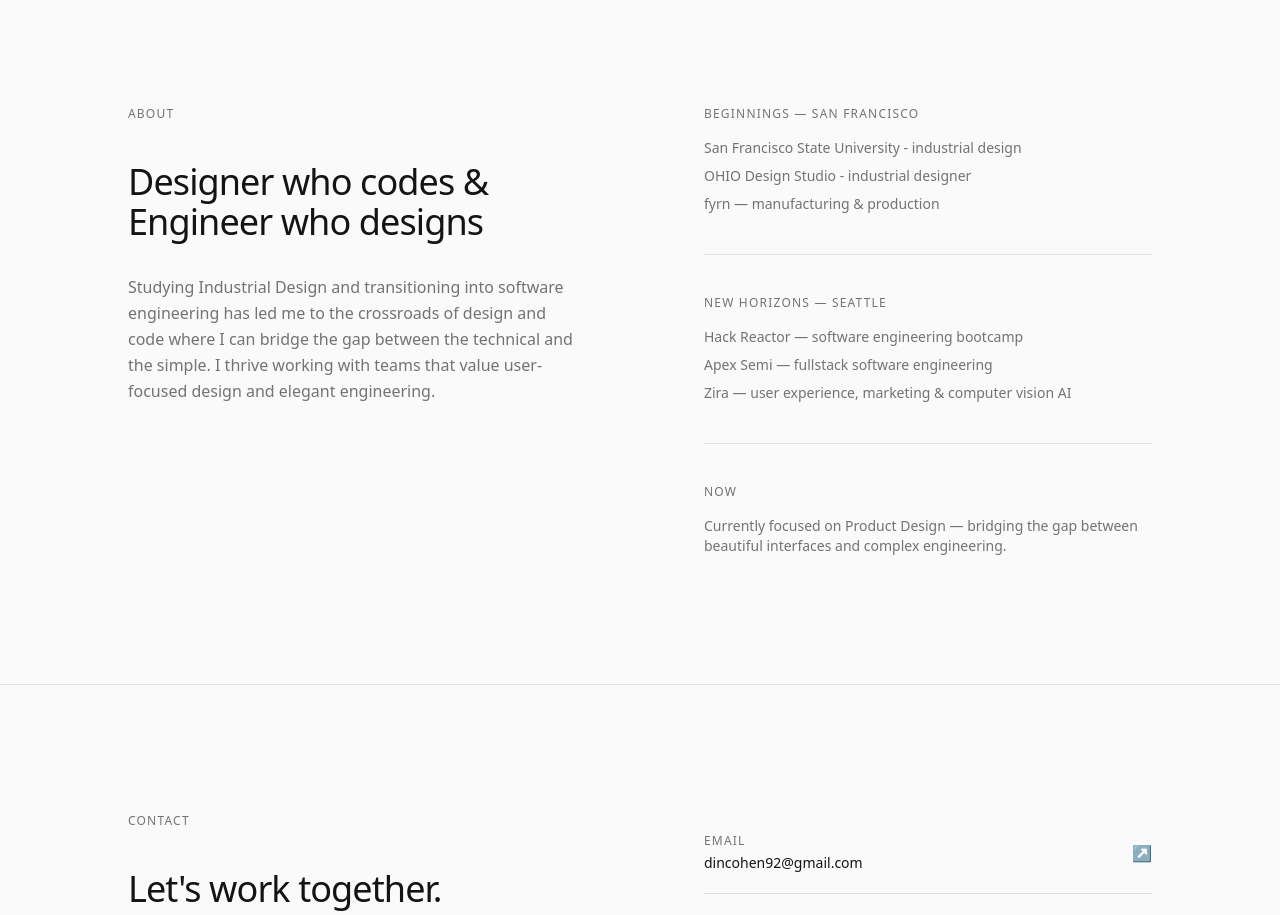
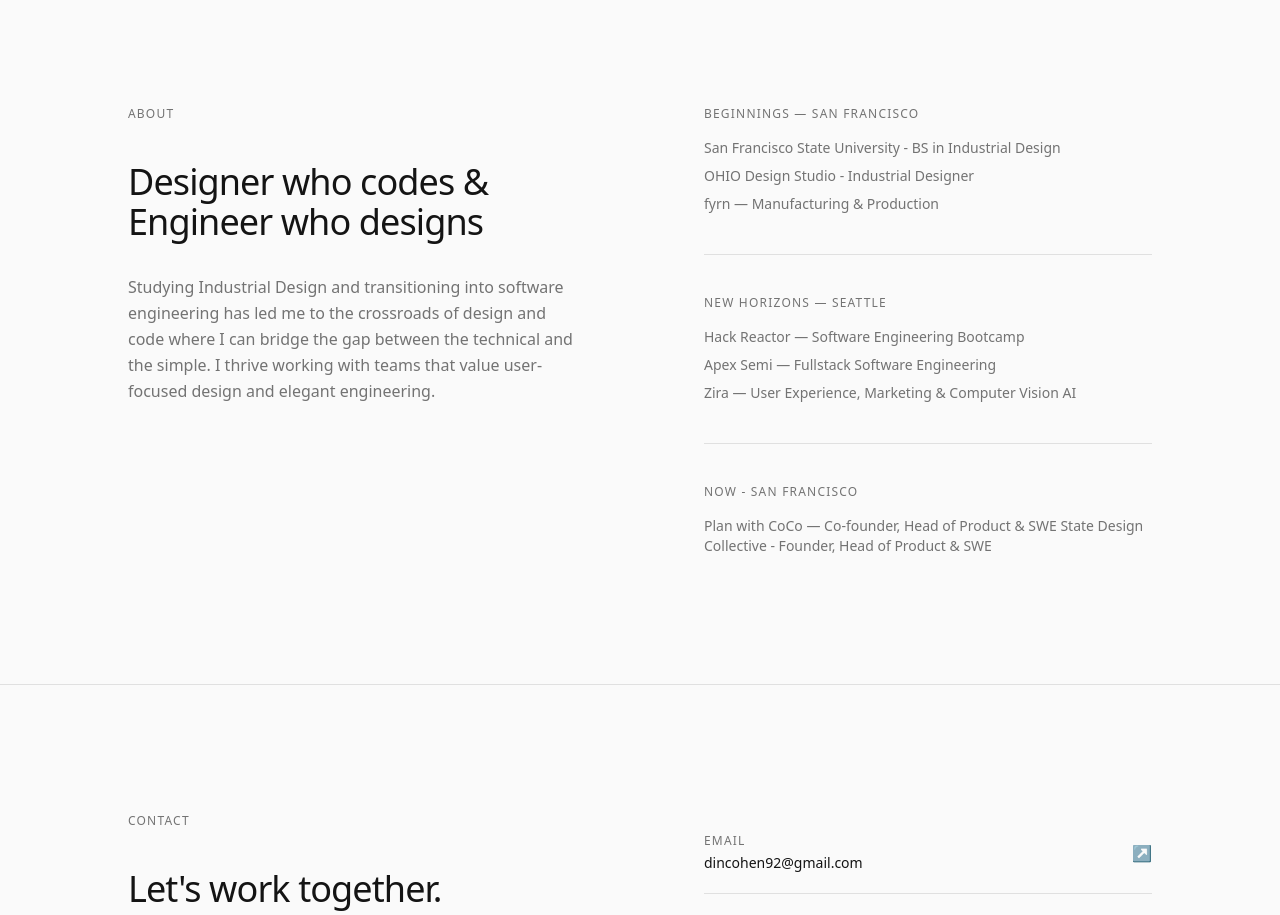
Before and after one commit to dincohen92/portfolio, a Next.js app: page / in a window 1280 px wide. Shown: the part 1860-2775 px from the top of the page. Built offline with nearby package versions, Linux system fonts and the light colour scheme.

Commit message:
update about to include state and coco

```diff
--- a/src/components/About.tsx
+++ b/src/components/About.tsx
@@ -25,9 +25,9 @@ export default function About() {
               Beginnings — San Francisco
             </p>
             <ul className="space-y-2 text-sm text-muted-foreground">
-              <li>San Francisco State University - industrial design</li>
-              <li>OHIO Design Studio - industrial designer</li>
-              <li>fyrn — manufacturing &amp; production</li>
+              <li>San Francisco State University - BS in Industrial Design</li>
+              <li>OHIO Design Studio - Industrial Designer</li>
+              <li>fyrn — Manufacturing &amp; Production</li>
             </ul>
           </div>
           <div className="w-full h-px bg-border" />
@@ -36,18 +36,19 @@ export default function About() {
               New Horizons — Seattle
             </p>
             <ul className="space-y-2 text-sm text-muted-foreground">
-              <li>Hack Reactor — software engineering bootcamp</li>
-              <li>Apex Semi — fullstack software engineering</li>
-              <li>Zira — user experience, marketing &amp; computer vision AI</li>
+              <li>Hack Reactor — Software Engineering Bootcamp</li>
+              <li>Apex Semi — Fullstack Software Engineering</li>
+              <li>Zira — User Experience, Marketing &amp; Computer Vision AI</li>
             </ul>
           </div>
           <div className="w-full h-px bg-border" />
           <div>
             <p className="text-xs text-muted-foreground uppercase tracking-widest mb-4">
-              Now
+              Now - San Francisco
             </p>
             <p className="text-sm text-muted-foreground">
-              Currently focused on Product Design — bridging the gap between beautiful interfaces and complex engineering.
+              Plan with CoCo — Co-founder, Head of Product &amp; SWE
+              State Design Collective - Founder, Head of Product &amp; SWE
             </p>
           </div>
         </div>
```
